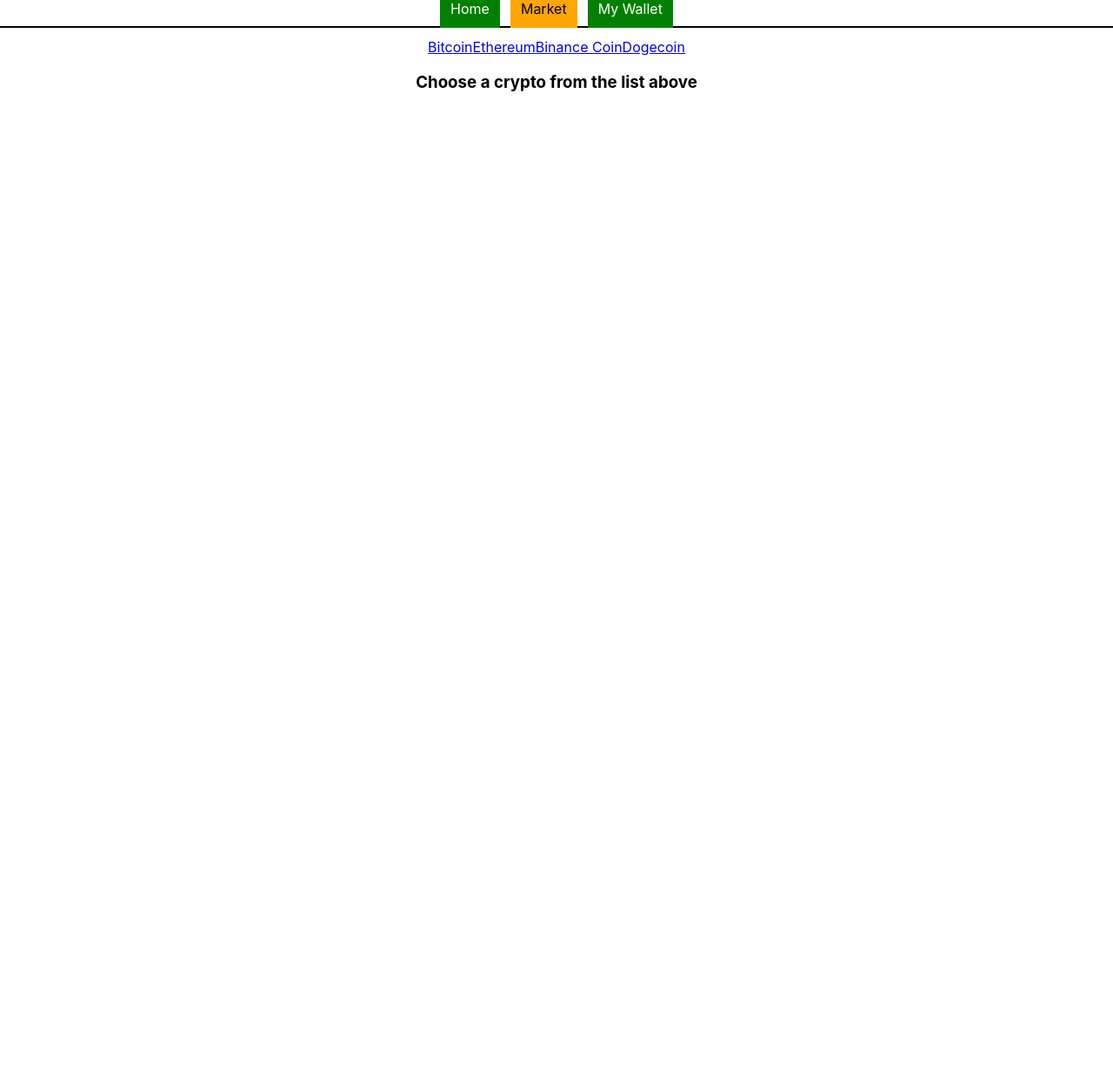
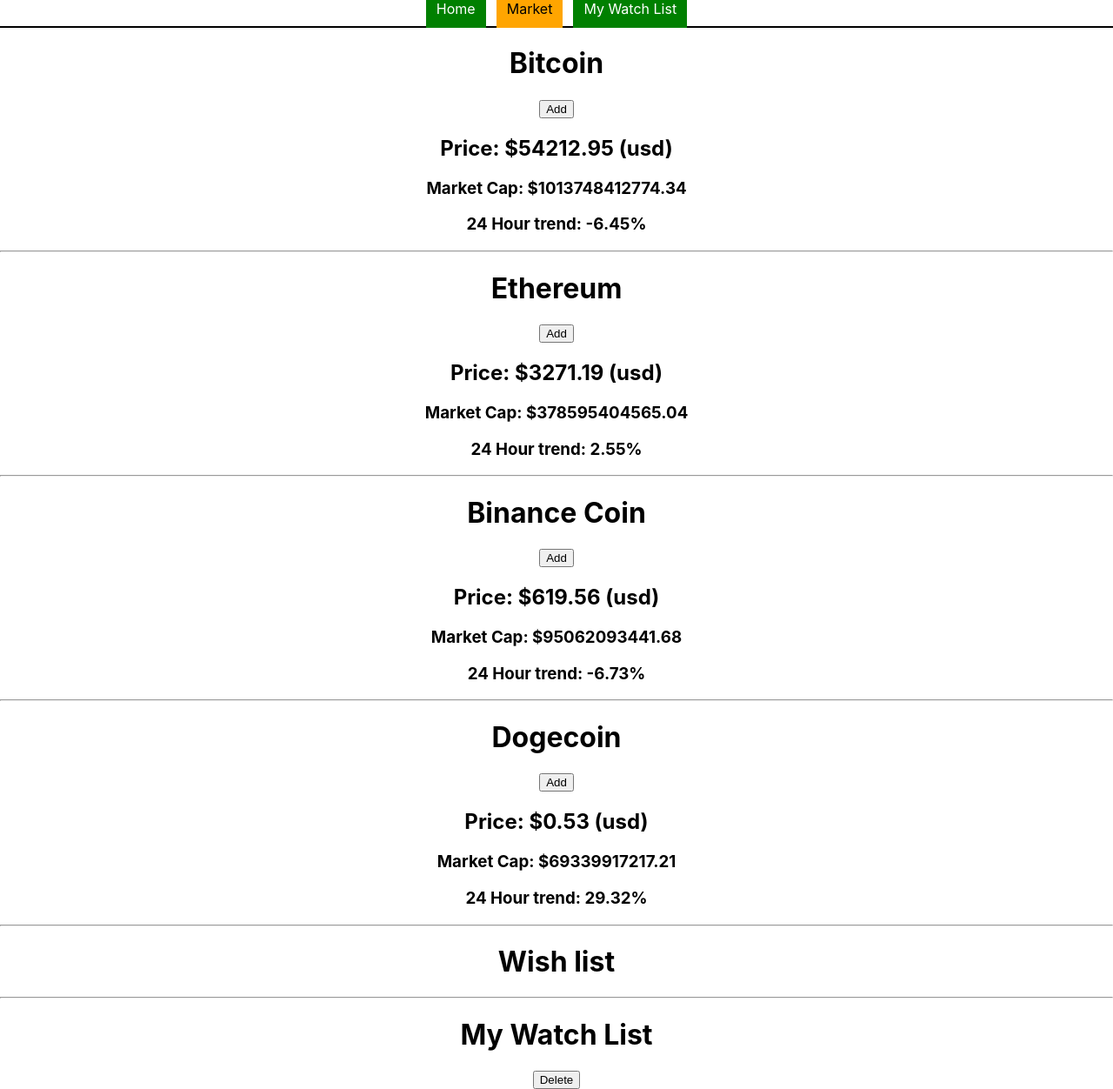
Before and after one commit to xiaochenx/project-2-crypto-wallet, a React (Create React App) app in the folder crypto-wallet/: page /market in a window 1280 px wide. Shown: the whole page at 87% size. Before the commit the page ends 800 px from the top, so only its background shows below. Built offline with nearby package versions, Linux system fonts and the light colour scheme; data requests are answered from the project's data file.

Commit message:
rendered crypto details under market tab

```diff
--- a/crypto-wallet/src/App.js
+++ b/crypto-wallet/src/App.js
@@ -3,7 +3,7 @@
 
 import NavBar from './components/NavBar'
 import Market from './containers/Market'
-import Wallet from './components/Wallet'
+import Watchlist from './components/Watchlist'
 import {BrowserRouter as Router,Route,Switch} from 'react-router-dom'
 
 
@@ -35,7 +35,7 @@
           <NavBar />
           <Route exact path="/" render={() => <div><h1>Welcome to Your Crypto Wallet</h1></div>  }/>
           <Route exact path="/market" render={props => (<Market {...props} cryptos={cryptos}/>)}/>
-          <Route exact path="/wallet" component={Wallet}  />
+          <Route exact path="/Watchlist" component={Watchlist}  />
       </div>
     </Router>
   );
--- a/crypto-wallet/src/components/CryptoList.js
+++ b/crypto-wallet/src/components/CryptoList.js
@@ -1,27 +1,40 @@
 import React from 'react'
 import { Link, Route }from 'react-router-dom'
-import CryptoShow from '../components/CryptoShow'
+import Watchlist from './Watchlist'
+
+
 
  const CryptoList = ({cryptos}) => {
-     console.log(cryptos)
-
-     const cryptoDetails = (e) => {
-         console.log(e)
-        return e.target.innerText
 
 
-     }
+
+
+
+    const handleClick = (e) => {
+        console.log(e)
+    }
+
 
      const renderCryptos = cryptos.map(crypto =>
-        <Link className='cryptoName' key={crypto.id} to={`/cryptos/${crypto.id}`} onClick={cryptoDetails} value={crypto}>{crypto.name}</Link>,
-
+        <div>
+            <h1>{crypto.name}</h1> <button className={crypto.id} onClick={handleClick}>Add</button>
+            <h2>Price: ${crypto.price} (usd)</h2>
+            <h3>Market Cap: ${crypto.marketCap}</h3>
+            <h3>24 Hour trend: {crypto.ChangePercent24Hr}%</h3>
+        <hr />
+        </div>
      );
 
-    //  const renderPrice = cryptos.map()
+
 
     return (
         <div>
             {renderCryptos}
+            <h1>Wish list</h1>
+            <hr />
+            <Watchlist />
+
+            {/* <Route path={`/market/${crypto.id}`} render={props => (<CryptoShow {...props} cryptos={cryptos}/>)}/> */}
         </div>
                     )
 }
--- a/crypto-wallet/src/components/CryptoShow.js
+++ /dev/null
@@ -1,17 +0,0 @@
-import React from 'react'
-
-
- const CryptoShow = ({match, cryptos}) => {
-
-    return (
-        <div>
-            <h3>Name: {cryptos[match.params.cryptoID].name}</h3>
-            <h4>Price: {cryptos[match.params.cryptoID].price}</h4>
-            <h4>Market Cap: ${cryptos[match.params.cryptoID].marketCap}</h4>
-            <p>24 Hour Change: {cryptos[match.params.cryptoID].ChangePercent24Hr} </p>
-            <button>Buy</button>
-        </div>
-    )
-}
-
-export default CryptoShow
--- a/crypto-wallet/src/components/NavBar.js
+++ b/crypto-wallet/src/components/NavBar.js
@@ -38,13 +38,13 @@
         </NavLink>
         <NavLink
           style={link}
-          to="/wallet"
+          to="/watchlist"
           activeStyle={{
             background: 'orange',
             color: 'black'
           }}
         >
-          My Wallet
+          My Watch List
         </NavLink>
       </div>
     );
--- a/crypto-wallet/src/components/Wallet.js
+++ /dev/null
@@ -1,14 +0,0 @@
-import React from 'react'
-
-const Wallet = () => {
-    return (
-        <div>
-            <h1>My Wallet</h1>
-            <button>Sell</button>
-        </div>
-    )
-}
-
-
-
-export default Wallet
--- /dev/null
+++ b/crypto-wallet/src/components/Watchlist.js
@@ -0,0 +1,14 @@
+import React from 'react'
+
+const Watchlist = () => {
+    return (
+        <div>
+            <h1>My Watch List</h1>
+            <button>Delete</button>
+        </div>
+    )
+}
+
+
+
+export default Watchlist
--- a/crypto-wallet/src/containers/Market.js
+++ b/crypto-wallet/src/containers/Market.js
@@ -1,20 +1,21 @@
 import React, { Component } from 'react'
 import { Route } from 'react-router-dom';
-import CryptoShow from '../components/CryptoShow'
+
 import CryptoList from '../components/CryptoList'
 
 
 
 
-const Market = ({ match, cryptos }) => {
+const Market = ({ cryptos }) => {
+
+
    return  <div>
-             <CryptoList cryptos={cryptos}/>
-             <Route exact path={match.url} render={() => <h3>Choose a crypto from the list above</h3>}/>
-             <Route path={`${match.url}/:cryptoID`} render={routerProps => <CryptoShow {...routerProps} cryptos={cryptos} /> }/>
+             <CryptoList cryptos={cryptos} />
+             {/* <Route path={`${match.url}/:cryptoId`} render={routerProps => <CryptoShow {...routerProps} cryptos={cryptos} /> }/> */}
+             {/* {renderDetails} */}
+
            </div>
 
+
 }
-
-
-
 export default Market
```
